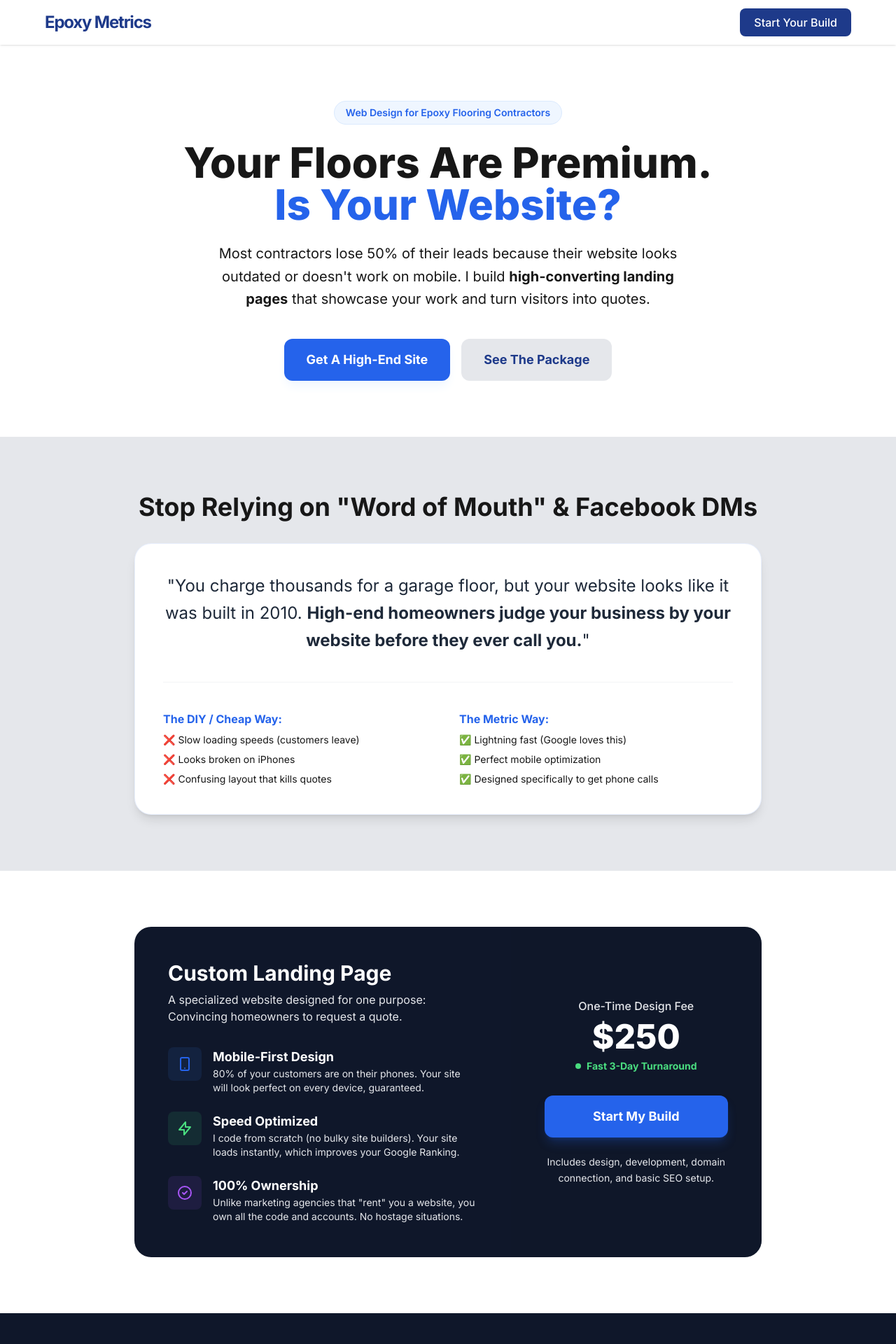
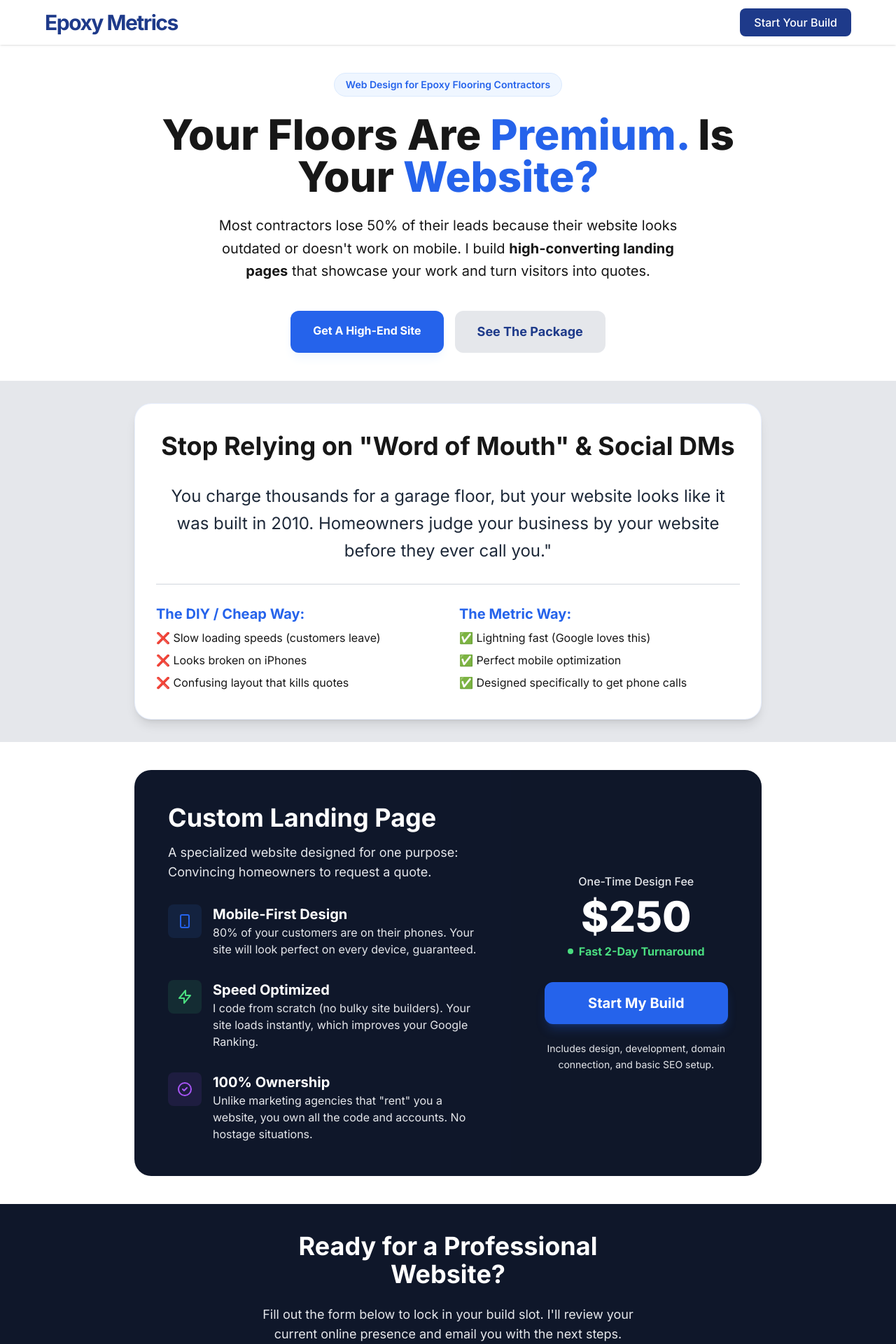
Before and after one commit to wizcudi/EpoxyMetrics.com, a Next.js app in the folder epoxy-metrics/: page / in a window 1280 px wide. Shown: the top 1920 px of the page at 70% size. Built offline with nearby package versions, Linux system fonts and the light colour scheme; no server answers.

Commit message:
Changed text size and padding

```diff
--- a/epoxy-metrics/src/components/Contact.js
+++ b/epoxy-metrics/src/components/Contact.js
@@ -30,7 +30,7 @@ export default function Contact() {
         businessName: formData.businessName,
         email: formData.email,
         createdAt: serverTimestamp(),
-        source: "web_design_offer", // Updated source tag
+        source: "web_design_offer",
       });
 
       router.push('/thank-you');
@@ -42,13 +42,13 @@ export default function Contact() {
   };
 
   return (
-    <section id="contact" className="w-full bg-dark text-light py-20 px-6">
+    <section id="contact" className="w-full bg-dark text-light py-10 px-6">
       <div className="max-w-xl mx-auto text-center">
-        {/* Header Updated for Web Design Strategy */}
-        <h2 className="text-3xl md:text-4xl font-bold mb-6">
+
+        <h2 className="text-3xl sm:text-4xl font-bold mb-6">
           Ready for a Professional Website?
         </h2>
-        <p className="text-light-dark mb-8 text-lg">
+        <p className="text-light-dark mb-8 text-base sm:text-lg">
           Fill out the form below to lock in your build slot. I&apos;ll review your current online presence and email you with the next steps.
         </p>
 
@@ -66,19 +66,19 @@ export default function Contact() {
             className="bg-light p-8 rounded-3xl text-left shadow-2xl text-dark space-y-5"
           >
             <div>
-              <label className="block text-sm font-bold mb-2">Name</label>
+              <label className="block text-base font-bold mb-2">Name</label>
               <input
                 name="name"
                 value={formData.name}
                 onChange={handleChange}
                 required
                 type="text"
-                className="w-full p-4 border border-gray-200 rounded-xl focus:ring-2 focus:ring-primary outline-none transition"
+                className="w-full p-4 text-base border border-gray-200 rounded-xl focus:ring-2 focus:ring-primary outline-none transition"
                 placeholder="Your Name"
               />
             </div>
             <div>
-              <label className="block text-sm font-bold mb-2">
+              <label className="block text-base font-bold mb-2">
                 Business Name
               </label>
               <input
@@ -87,12 +87,12 @@ export default function Contact() {
                 onChange={handleChange}
                 required
                 type="text"
-                className="w-full p-4 border border-gray-200 rounded-xl focus:ring-2 focus:ring-primary outline-none transition"
+                className="w-full p-4 text-base border border-gray-200 rounded-xl focus:ring-2 focus:ring-primary outline-none transition"
                 placeholder="Epoxy Pros LLC"
               />
             </div>
             <div>
-              <label className="block text-sm font-bold mb-2">
+              <label className="block text-base font-bold mb-2">
                 Email Address
               </label>
               <input
@@ -101,7 +101,7 @@ export default function Contact() {
                 onChange={handleChange}
                 required
                 type="email"
-                className="w-full p-4 border border-gray-200 rounded-xl focus:ring-2 focus:ring-primary outline-none transition"
+                className="w-full p-4 text-base border border-gray-200 rounded-xl focus:ring-2 focus:ring-primary outline-none transition"
                 placeholder="owner@example.com"
               />
             </div>
@@ -115,7 +115,7 @@ export default function Contact() {
             <button
               type="submit"
               disabled={status === "loading"}
-              className={`w-full font-bold py-5 rounded-xl cursor-pointer transition-all transform hover:scale-[1.02] mt-4 shadow-lg shadow-primary/30 ${
+              className={`w-full font-bold py-5 rounded-xl text-lg cursor-pointer transition-all transform hover:scale-[1.02] mt-4 shadow-lg shadow-primary/30 ${
                 status === "loading"
                   ? "bg-gray-400 cursor-not-allowed"
                   : "bg-primary text-white hover:bg-primary-dark"
--- a/epoxy-metrics/src/components/Hero.js
+++ b/epoxy-metrics/src/components/Hero.js
@@ -2,21 +2,20 @@ import Link from "next/link";
 
 export default function Hero() {
   return (
-    <section className="flex flex-col items-center text-center px-6 py-20 max-w-4xl mx-auto">
+    <section className="flex flex-col items-center text-center px-6 py-10 max-w-4xl mx-auto">
       <div className="bg-primary-light text-primary px-4 py-1.5 rounded-full text-sm font-semibold mb-6 border border-blue-100">
         Web Design for Epoxy Flooring Contractors
       </div>
-      <h1 className="text-4xl md:text-6xl font-extrabold mb-6">
-        Your Floors Are Premium. <br />
-        <span className="text-primary">Is Your Website?</span>
+      <h1 className="text-4xl sm:text-6xl font-extrabold mb-6">
+        Your Floors Are <span className="text-primary">Premium.</span> Is Your <span className="text-primary">Website?</span>
       </h1>
-      <p className="text-xl mb-10 max-w-2xl leading-relaxed">
+      <p className="text-md sm:text-xl mb-10 max-w-2xl leading-relaxed">
         Most contractors lose 50% of their leads because their website looks outdated or doesn't work on mobile. I build <strong>high-converting landing pages</strong> that showcase your work and turn visitors into quotes.
       </p>
       <div className="flex flex-col sm:flex-row gap-4 w-full sm:w-auto justify-center">
         <Link
           href="#contact"
-          className="bg-primary text-light px-8 py-4 rounded-xl text-lg font-bold hover:bg-primary-dark transition shadow-lg shadow-primary-light text-center"
+          className="bg-primary text-light px-8 py-4 rounded-xl lg font-bold hover:bg-primary-dark transition shadow-lg shadow-primary-light text-center"
         >
           Get A High-End Site
         </Link>
--- a/epoxy-metrics/src/components/Navbar.js
+++ b/epoxy-metrics/src/components/Navbar.js
@@ -4,12 +4,13 @@ export default function Navbar() {
   return (
     <nav className="bg-light w-full px-6 py-3 sticky top-0 z-50 shadow-sm">
       <div className="max-w-6xl flex justify-between mx-auto items-center">
-        <div className="font-bold text-2xl tracking-tighter text-primary-dark">
+        {/* Logo scales slightly on mobile vs desktop */}
+        <div className="font-bold text-2xl sm:text-3xl tracking-tighter text-primary-dark">
           Epoxy Metrics
         </div>
         <Link
           href="#contact"
-          className="flex text-center bg-primary-dark text-light px-5 py-2 rounded-lg font-medium hover:bg-primary-hover transition"
+          className="flex text-center bg-primary-dark text-light px-5 py-2 rounded-lg font-medium hover:bg-primary-hover transition text-sm sm:text-base"
         >
           Start Your Build
         </Link>
--- a/epoxy-metrics/src/components/Problem.js
+++ b/epoxy-metrics/src/components/Problem.js
@@ -1,26 +1,34 @@
 export default function Problem() {
   return (
-    <section className="w-full bg-light-dark py-20 px-6">
+    <section className="w-full bg-light-dark py-8 px-6">
       <div className="max-w-4xl mx-auto text-center">
-        <h2 className="text-3xl md:text-4xl font-bold mb-8">Stop Relying on "Word of Mouth" & Facebook DMs</h2>
 
-        <div className="bg-light p-10 rounded-3xl shadow-lg border border-primary/10">
-          <p className="text-2xl leading-relaxed text-gray-800">
-            "You charge thousands for a garage floor, but your website looks like it was built in 2010. <strong>High-end homeowners judge your business by your website before they ever call you.</strong>"
+
+        <div className="bg-light py-10 px-7.5 rounded-3xl shadow-lg border border-primary/10">
+
+          {/* H2: Scaled to match Hero hierarchy */}
+          <h2 className="text-3xl sm:text-4xl font-bold mb-8">
+            Stop Relying on "Word of Mouth" & Social DMs
+          </h2>
+
+          {/* Quote/Sub-head: Scaled to be readable but distinct */}
+          <p className="text-xl sm:text-2xl leading-relaxed text-gray-800">
+            You charge thousands for a garage floor, but your website looks like it was built in 2010. Homeowners judge your business by your website before they ever call you."
           </p>
 
-          <div className="mt-10 pt-10 border-t border-gray-100 grid md:grid-cols-2 gap-8 text-left">
+          <div className="mt-7 pt-7 border-t border-gray-300 grid md:grid-cols-2 gap-8 text-left">
             <div>
-              <h4 className="font-bold text-primary mb-2">The DIY / Cheap Way:</h4>
-              <ul className="space-y-2 text-sm">
+              <h4 className="font-bold text-primary mb-2 text-lg sm:text-xl">The DIY / Cheap Way:</h4>
+              {/* Lists increased from text-sm to text-base for readability */}
+              <ul className="space-y-2 text-base">
                 <li>❌ Slow loading speeds (customers leave)</li>
                 <li>❌ Looks broken on iPhones</li>
                 <li>❌ Confusing layout that kills quotes</li>
               </ul>
             </div>
             <div>
-              <h4 className="font-bold text-primary mb-2">The Metric Way:</h4>
-              <ul className="space-y-2 text-sm">
+              <h4 className="font-bold text-primary mb-2 text-lg sm:text-xl">The Metric Way:</h4>
+              <ul className="space-y-2 text-base">
                 <li>✅ Lightning fast (Google loves this)</li>
                 <li>✅ Perfect mobile optimization</li>
                 <li>✅ Designed specifically to get phone calls</li>
--- a/epoxy-metrics/src/components/Solution.js
+++ b/epoxy-metrics/src/components/Solution.js
@@ -2,10 +2,10 @@ import Link from "next/link";
 
 export default function Solution() {
   return (
-    <section id="pricing" className="py-20">
+    <section id="pricing" className="py-10">
       <div className="max-w-7xl mx-auto px-4 sm:px-6 lg:px-8">
 
-        {/* Outer Header Removed as requested */}
+        {/* Outer Header Removed */}
 
         {/* The Offer Card */}
         <div className="max-w-4xl mx-auto bg-dark rounded-3xl overflow-hidden relative">
@@ -14,13 +14,14 @@ export default function Solution() {
 
             {/* Left Side: The Deliverables */}
             <div className="p-8 md:p-12 md:w-3/5 border-b md:border-b-0 ">
-              {/* Changed h3 to h2 to serve as the main section header */}
-              <h2 className="text-3xl font-bold text-light mb-2">Custom Landing Page</h2>
-              <p className="text-light-dark mb-8">
+              {/* H2: Main Section Header */}
+              <h2 className="text-3xl sm:text-4xl font-bold text-light mb-4">Custom Landing Page</h2>
+              {/* Description Body Text */}
+              <p className="text-light-dark mb-8 text-base sm:text-lg">
                 A specialized website designed for one purpose: Convincing homeowners to request a quote.
               </p>
 
-              <div className="space-y-6">
+              <div className="space-y-8">
 
                 {/* Feature 1 */}
                 <div className="flex gap-4">
@@ -28,8 +29,8 @@ export default function Solution() {
                     <svg className="w-6 h-6" fill="none" stroke="currentColor" viewBox="0 0 24 24"><path strokeLinecap="round" strokeLinejoin="round" strokeWidth="2" d="M12 18h.01M8 21h8a2 2 0 002-2V5a2 2 0 00-2-2H8a2 2 0 00-2 2v14a2 2 0 002 2z"/></svg>
                   </div>
                   <div>
-                    <h4 className="text-light font-bold text-lg">Mobile-First Design</h4>
-                    <p className="text-light-dark text-sm">80% of your customers are on their phones. Your site will look perfect on every device, guaranteed.</p>
+                    <h4 className="text-light font-bold text-lg sm:text-xl">Mobile-First Design</h4>
+                    <p className="text-light-dark text-base">80% of your customers are on their phones. Your site will look perfect on every device, guaranteed.</p>
                   </div>
                 </div>
 
@@ -39,8 +40,8 @@ export default function Solution() {
                     <svg className="w-6 h-6" fill="none" stroke="currentColor" viewBox="0 0 24 24"><path strokeLinecap="round" strokeLinejoin="round" strokeWidth="2" d="M13 10V3L4 14h7v7l9-11h-7z"/></svg>
                   </div>
                   <div>
-                    <h4 className="text-light font-bold text-lg">Speed Optimized</h4>
-                    <p className="text-light-dark text-sm">I code from scratch (no bulky site builders). Your site loads instantly, which improves your Google Ranking.</p>
+                    <h4 className="text-light font-bold text-lg sm:text-xl">Speed Optimized</h4>
+                    <p className="text-light-dark text-base">I code from scratch (no bulky site builders). Your site loads instantly, which improves your Google Ranking.</p>
                   </div>
                 </div>
 
@@ -50,8 +51,8 @@ export default function Solution() {
                     <svg className="w-6 h-6" fill="none" stroke="currentColor" viewBox="0 0 24 24"><path strokeLinecap="round" strokeLinejoin="round" strokeWidth="2" d="M9 12l2 2 4-4m6 2a9 9 0 11-18 0 9 9 0 0118 0z"/></svg>
                   </div>
                   <div>
-                    <h4 className="text-light font-bold text-lg">100% Ownership</h4>
-                    <p className="text-light-dark text-sm">Unlike marketing agencies that "rent" you a website, you own all the code and accounts. No hostage situations.</p>
+                    <h4 className="text-light font-bold text-lg sm:text-xl">100% Ownership</h4>
+                    <p className="text-light-dark text-base">Unlike marketing agencies that "rent" you a website, you own all the code and accounts. No hostage situations.</p>
                   </div>
                 </div>
 
@@ -61,16 +62,16 @@ export default function Solution() {
             {/* Right Side: Pricing & CTA */}
             <div className="p-8 md:p-12 md:w-2/5 flex flex-col justify-center bg-gray-900/50">
               <div className="text-center">
-                <p className="text-light-dark font-medium mb-2">One-Time Design Fee</p>
-                <div className="text-5xl font-extrabold text-light mb-2">$250</div>
-                <div className="text-alt text-sm font-bold mb-8 flex justify-center items-center gap-2">
+                <p className="text-light-dark font-medium mb-2 text-base">One-Time Design Fee</p>
+                <div className="text-5xl sm:text-6xl font-extrabold text-light mb-2">$250</div>
+                <div className="text-alt text-base font-bold mb-8 flex justify-center items-center gap-2">
                   <span className="w-2 h-2 rounded-full bg-alt animate-pulse"></span>
-                  Fast 3-Day Turnaround
+                  Fast 2-Day Turnaround
                 </div>
 
                 <Link
                   href="#contact"
-                  className="block w-full bg-primary hover:bg-primary-dark text-light font-bold py-4 rounded-xl text-lg transition shadow-lg shadow-primary/25 mb-6"
+                  className="block w-full bg-primary hover:bg-primary-dark text-light font-bold py-4 rounded-xl text-lg sm:text-xl transition shadow-lg shadow-primary/25 mb-6"
                 >
                   Start My Build
                 </Link>
```
